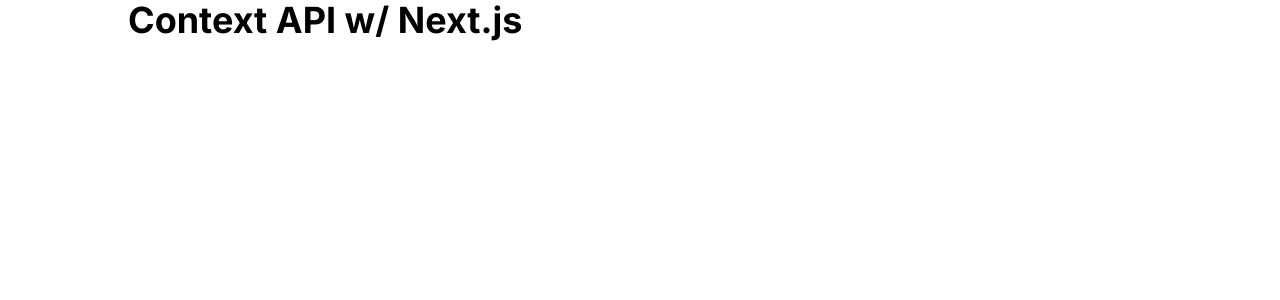
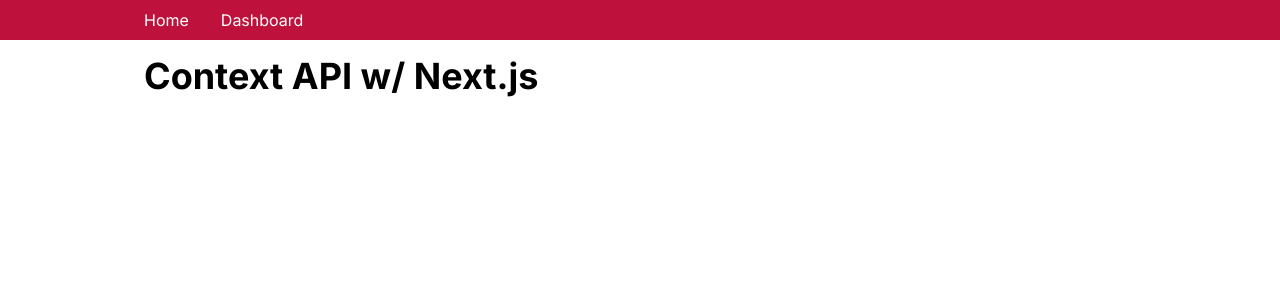
Before and after one commit to murphylan/context-nextjs, a Next.js app: page / in a window 1280 px wide. Shown: the top 300 px of the page. Built offline with nearby package versions, Linux system fonts and the light colour scheme.

Commit message:
create navbar

```diff
--- /dev/null
+++ b/src/app/components/Navbar.tsx
@@ -0,0 +1,21 @@
+import Link from 'next/link';
+import React from 'react';
+
+const Navbar = () => {
+  return (
+    <nav className='bg-rose-700 text-white mb-4'>
+      <div className='w-full max-w-5xl mx-auto px-4 py-2'>
+        <ul className='flex gap-x-8'>
+          <li>
+            <Link href='/'>Home</Link>
+          </li>
+          <li>
+            <Link href='/dashboard'>Dashboard</Link>
+          </li>
+        </ul>
+      </div>
+    </nav>
+  );
+};
+
+export default Navbar;
--- a/src/app/layout.tsx
+++ b/src/app/layout.tsx
@@ -1,6 +1,7 @@
 import './globals.css';
 import type { Metadata } from 'next';
 import { Inter } from 'next/font/google';
+import Navbar from './components/Navbar';
 
 const inter = Inter({ subsets: ['latin'] });
 
@@ -17,7 +18,8 @@
   return (
     <html lang='en'>
       <body className={inter.className}>
-        <main className='w-full max-w-5xl mx-auto'>{children}</main>
+        <Navbar />
+        <main className='w-full max-w-5xl mx-auto px-4'>{children}</main>
       </body>
     </html>
   );
```
